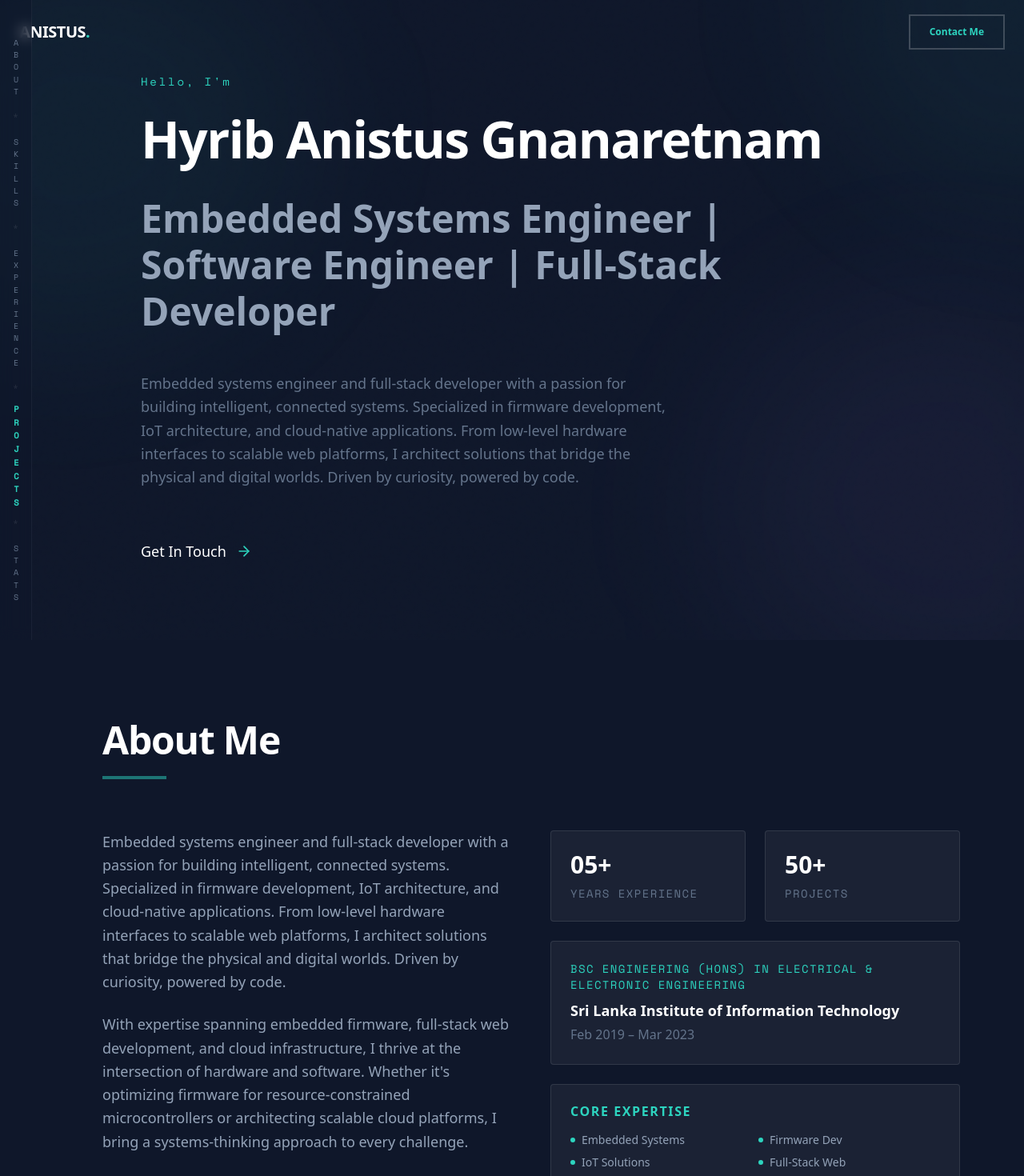
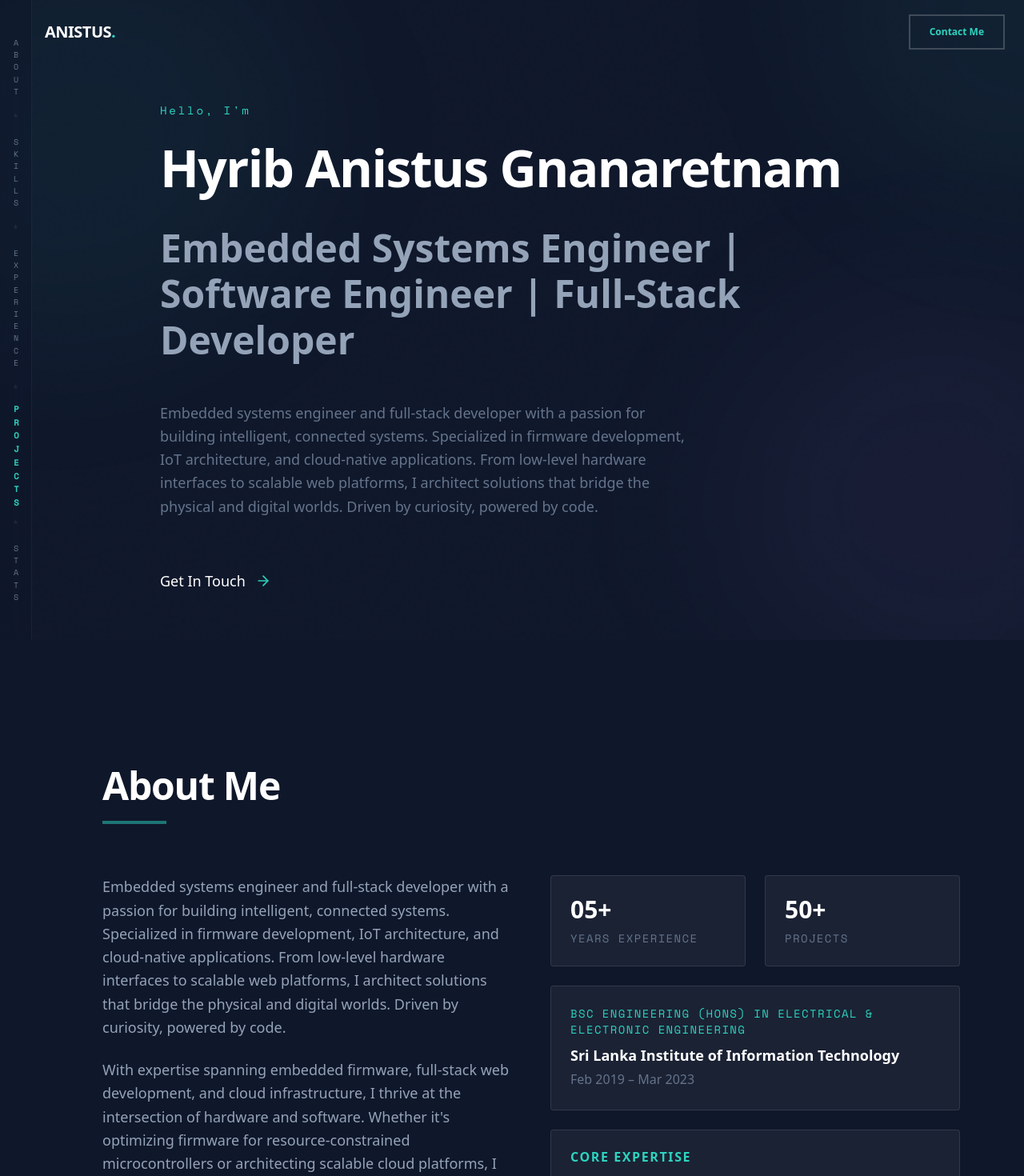
Before and after one commit to Anistus-H/portfolio-site, a Next.js app: page / in a window 1280 px wide. Shown: the top 1470 px of the page at 80% size. Built offline with nearby package versions, Linux system fonts and the light colour scheme.

Commit message:
style: update style for small screens

```diff
--- a/components/sections/About.tsx
+++ b/components/sections/About.tsx
@@ -7,7 +7,7 @@ import { Button } from '../ui/Button';
 
 export const About: React.FC = () => {
     return (
-        <section id="about" className="py-24 px-6 lg:px-20 relative">
+        <section id="about" className="py-24 pt-32 px-6 md:px-12 lg:px-20 relative">
             <div className="max-w-6xl mx-auto">
                 <motion.div
                     initial={{ opacity: 0, y: 20 }}
--- a/components/sections/Contact.tsx
+++ b/components/sections/Contact.tsx
@@ -44,7 +44,7 @@ export const Contact: React.FC = () => {
     };
 
     return (
-        <section id="contact" className="py-24 px-6 lg:px-20 relative">
+        <section id="contact" className="py-24 px-6 md:px-12 lg:px-20 relative">
             <div className="max-w-5xl mx-auto">
                 <motion.div
                     initial={{ opacity: 0, y: 20 }}
--- a/components/sections/EngineerStats.tsx
+++ b/components/sections/EngineerStats.tsx
@@ -6,7 +6,7 @@ import { engineerStats } from '@/data/stats';
 
 export const EngineerStats: React.FC = () => {
     return (
-        <section id="stats" className="py-24 px-6 relative bg-bg-secondary/20">
+        <section id="stats" className="py-24 px-6 md:px-12 lg:px-20 bg-bg-secondary/20 border-y border-white/5">
             <div className="max-w-6xl mx-auto">
                 <div className="flex flex-wrap justify-center gap-8 md:gap-16">
                     {engineerStats.map((stat, index) => (
--- a/components/sections/Experience.tsx
+++ b/components/sections/Experience.tsx
@@ -6,7 +6,7 @@ import { experiences } from '@/data/experience';
 
 export const Experience: React.FC = () => {
     return (
-        <section id="experience" className="py-24 px-6 lg:px-20 relative">
+        <section id="experience" className="py-24 px-6 md:px-12 lg:px-20 relative">
             <div className="max-w-5xl mx-auto">
                 <motion.div
                     initial={{ opacity: 0, y: 20 }}
--- a/components/sections/Footer.tsx
+++ b/components/sections/Footer.tsx
@@ -9,7 +9,7 @@ export const Footer: React.FC = () => {
 
     return (
         <footer className="py-12 px-6 border-t border-white/5 bg-bg-primary relative z-50">
-            <div className="max-w-4xl mx-auto flex flex-col md:flex-row justify-between items-center gap-6">
+            <div className="max-w-7xl mx-auto flex flex-col md:flex-row justify-between items-center gap-6">
 
                 <div className="flex items-center gap-4">
                     <span className="text-xl font-bold text-white tracking-tight">{profile.nickname}</span>
--- a/components/sections/Hero.tsx
+++ b/components/sections/Hero.tsx
@@ -7,11 +7,11 @@ import { profile } from '@/data/profile';
 
 export const Hero: React.FC = () => {
     return (
-        <section className="min-h-screen flex flex-col justify-center py-20 relative overflow-hidden">
+        <section className="min-h-screen flex flex-col justify-center pt-32 pb-20 relative overflow-hidden">
             {/* Background Gradient Spot */}
             <div className="absolute top-0 right-0 w-[500px] h-[500px] bg-neon-cyan/5 rounded-full blur-[100px] -translate-y-1/2 translate-x-1/2 pointer-events-none" />
 
-            <div className="max-w-5xl mx-auto w-full px-6 z-10">
+            <div className="max-w-5xl mx-auto w-full px-6 md:px-12 z-10">
                 <div className="max-w-4xl">
                     <motion.p
                         initial={{ opacity: 0, y: 20 }}
--- a/components/sections/Projects.tsx
+++ b/components/sections/Projects.tsx
@@ -9,7 +9,7 @@ export const Projects: React.FC = () => {
     const [hoveredProject, setHoveredProject] = useState<string | null>(null);
 
     return (
-        <section id="projects" className="py-24 px-6 lg:px-20 relative">
+        <section id="projects" className="py-24 px-6 md:px-12 lg:px-20 relative">
             <div className="max-w-6xl mx-auto">
                 <motion.div
                     initial={{ opacity: 0, y: 20 }}
--- a/components/ui/MainLayout.tsx
+++ b/components/ui/MainLayout.tsx
@@ -69,7 +69,7 @@ export const MainLayout: React.FC<MainLayoutProps> = ({ children }) => {
 
             {/* Top Fixed Header */}
             <header className={`fixed top-0 left-0 right-0 h-20 z-50 transition-all duration-300 ${scrolled ? 'bg-bg-primary/90 backdrop-blur-md border-b border-white/5' : 'bg-transparent'}`}>
-                <div className="max-w-7xl mx-auto px-6 h-full flex items-center justify-between">
+                <div className="max-w-7xl mx-auto px-6 lg:pl-14 h-full flex items-center justify-between">
                     {/* Logo */}
                     <a href="#hero" className="font-bold text-xl tracking-tight text-white group z-50">
                         ANISTUS<span className="text-neon-cyan">.</span>
```
